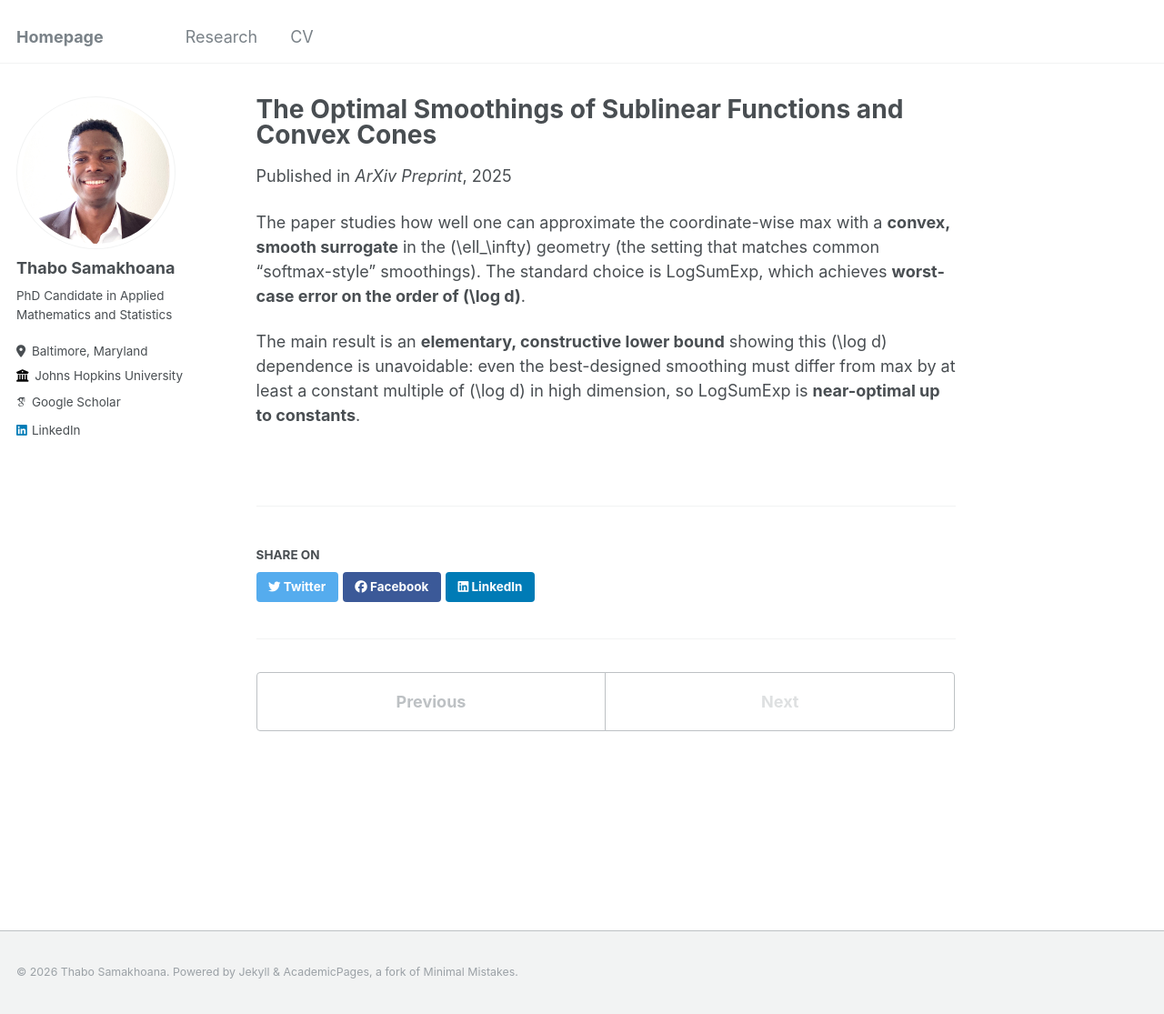
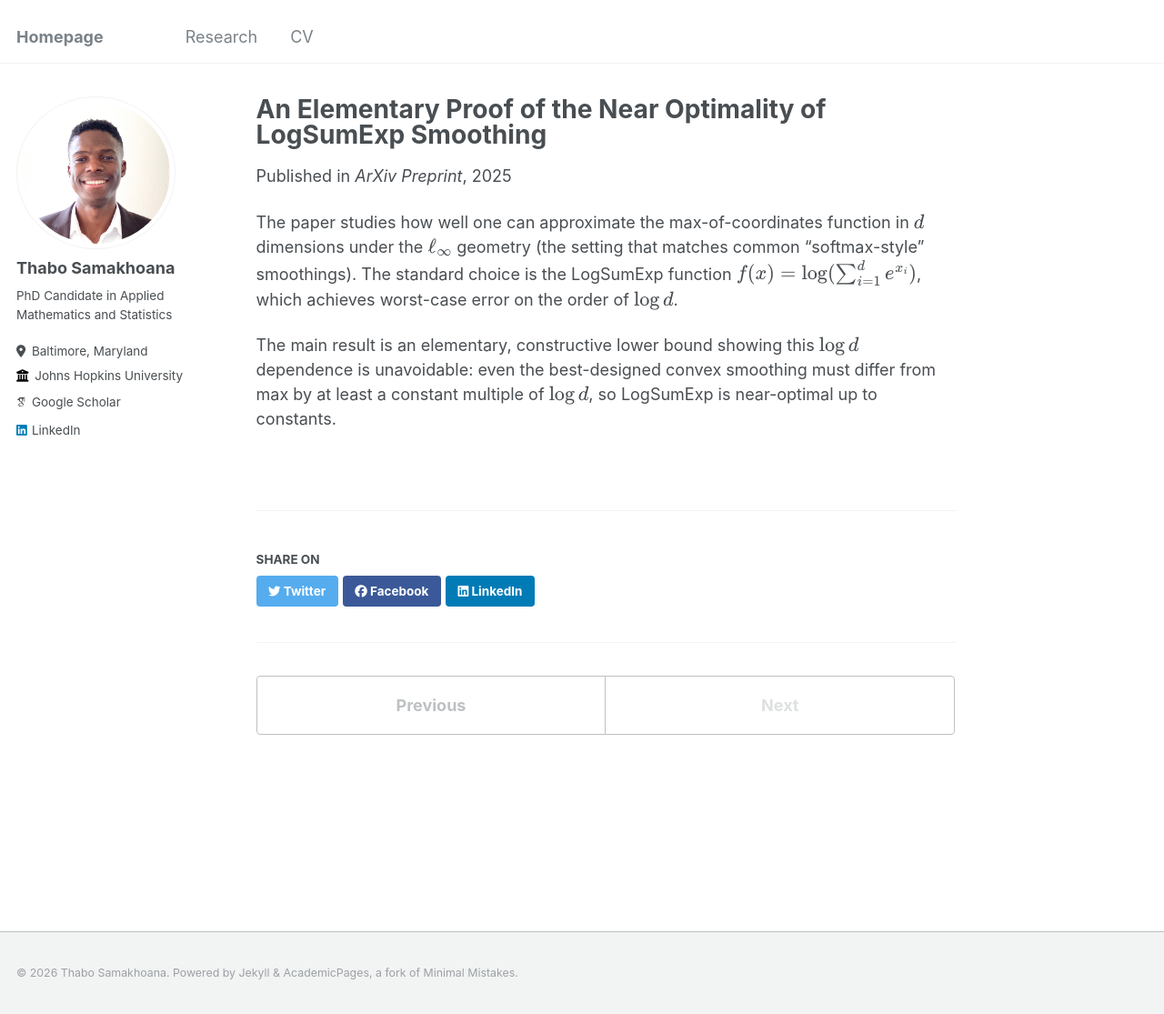
Before and after one commit to thabosamakhoana/thabosamakhoana.github.io, a Jekyll site: the page built from _publications/2025-12-11-elementary-proof-of-logsumexp-near-optimality.md, in a window 1280 px wide and 1115 px high. Shown: the whole window at 91% size. Built offline with Jekyll 4.4.1, drawn with Linux system fonts in a browser that asks for light colours; some web fonts are replaced.

Commit message:
Modifying the description of the new paper

```diff
--- a/_publications/2025-12-11-elementary-proof-of-logsumexp-near-optimality.md
+++ b/_publications/2025-12-11-elementary-proof-of-logsumexp-near-optimality.md
@@ -1,13 +1,13 @@
 ---
-title: "The Optimal Smoothings of Sublinear Functions and Convex Cones"
+title: "An Elementary Proof of the Near Optimality of LogSumExp Smoothing"
 collection: publications
 permalink: /publication/2025-08-21-the-optimal-smoothings-of-sublinear-functions-and-convex-cones
-excerpt: 'The paper proves a sharp limitation on smoothing the coordinate-wise max: in high dimensions, any convex surrogate with the desired smoothness must incur a **worst-case error that grows like (\log d), so the standard LogSumExp smoothing is essentially optimal up to constants.'
+excerpt: 'The paper proves a sharp limitation on smoothing the max-of-coordinates function in $$ d $$ dimensions. Any convex surrogate with the desired smoothness must incur a worst-case error that grows like $$ \log d $$, so the standard LogSumExp smoothing is essentially optimal up to constants. This result is proved using elementary inequalities about smooth, convex functions. The paper also proves that in small dimensions ($$d = 2, 3 $$) LogSumExp fails to be optimal.'
 date: 2025-08-21
 paperurl: 'https://arxiv.org/abs/2512.10825v1'
 venue: ArXiv Preprint
 ---
 
-The paper studies how well one can approximate the coordinate-wise max with a **convex, smooth surrogate** in the (\ell_\infty) geometry (the setting that matches common “softmax-style” smoothings). The standard choice is LogSumExp, which achieves **worst-case error on the order of (\log d)**.
+The paper studies how well one can approximate the max-of-coordinates function in $$ d$$ dimensions under the $$\ell_\infty$$ geometry (the setting that matches common “softmax-style” smoothings). The standard choice is the LogSumExp function $$ f(x) = \log(\sum_{i=1}^{d}e^{x_i})$$, which achieves worst-case error on the order of $$\log d $$.
 
-The main result is an **elementary, constructive lower bound** showing this (\log d) dependence is unavoidable: even the best-designed smoothing must differ from max by at least a constant multiple of (\log d) in high dimension, so LogSumExp is **near-optimal up to constants**.
+The main result is an elementary, constructive lower bound showing this $$ \log d$$ dependence is unavoidable: even the best-designed convex smoothing must differ from max by at least a constant multiple of $$ \log d $$, so LogSumExp is near-optimal up to constants.
```
